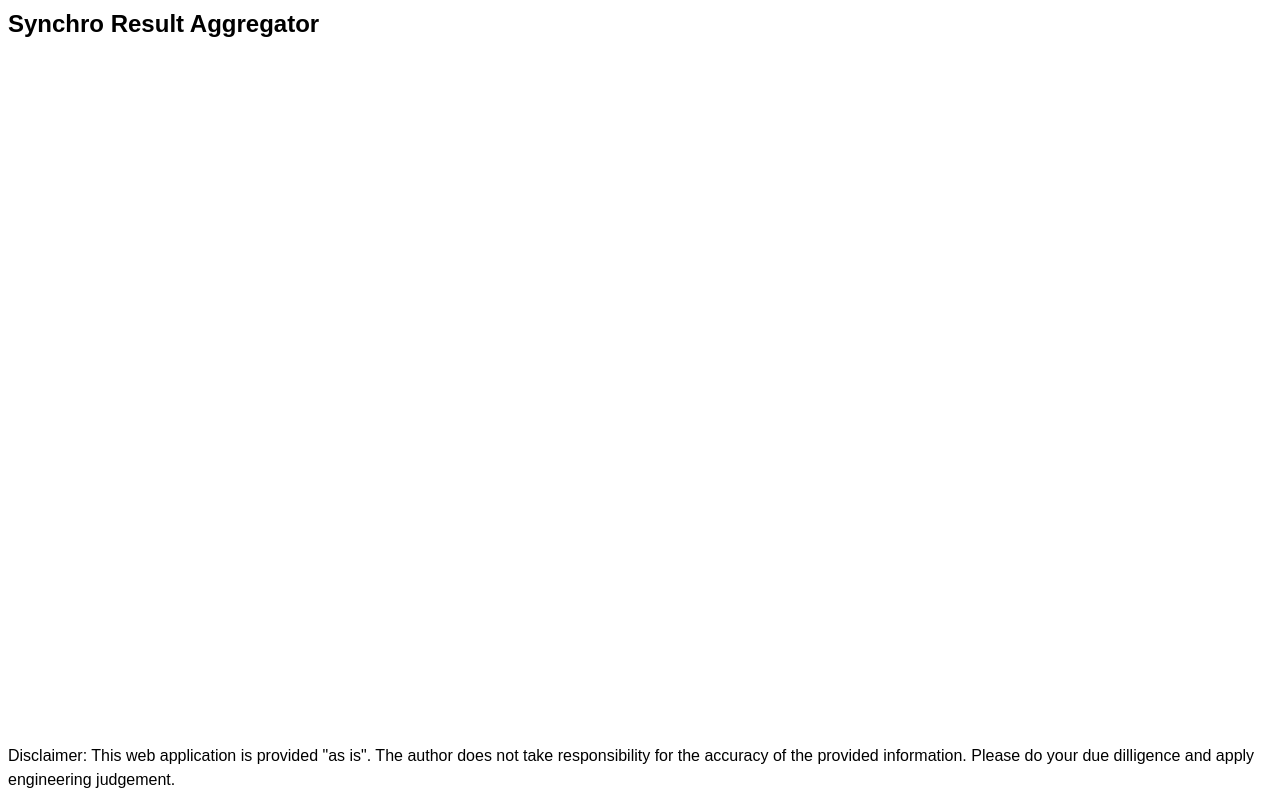
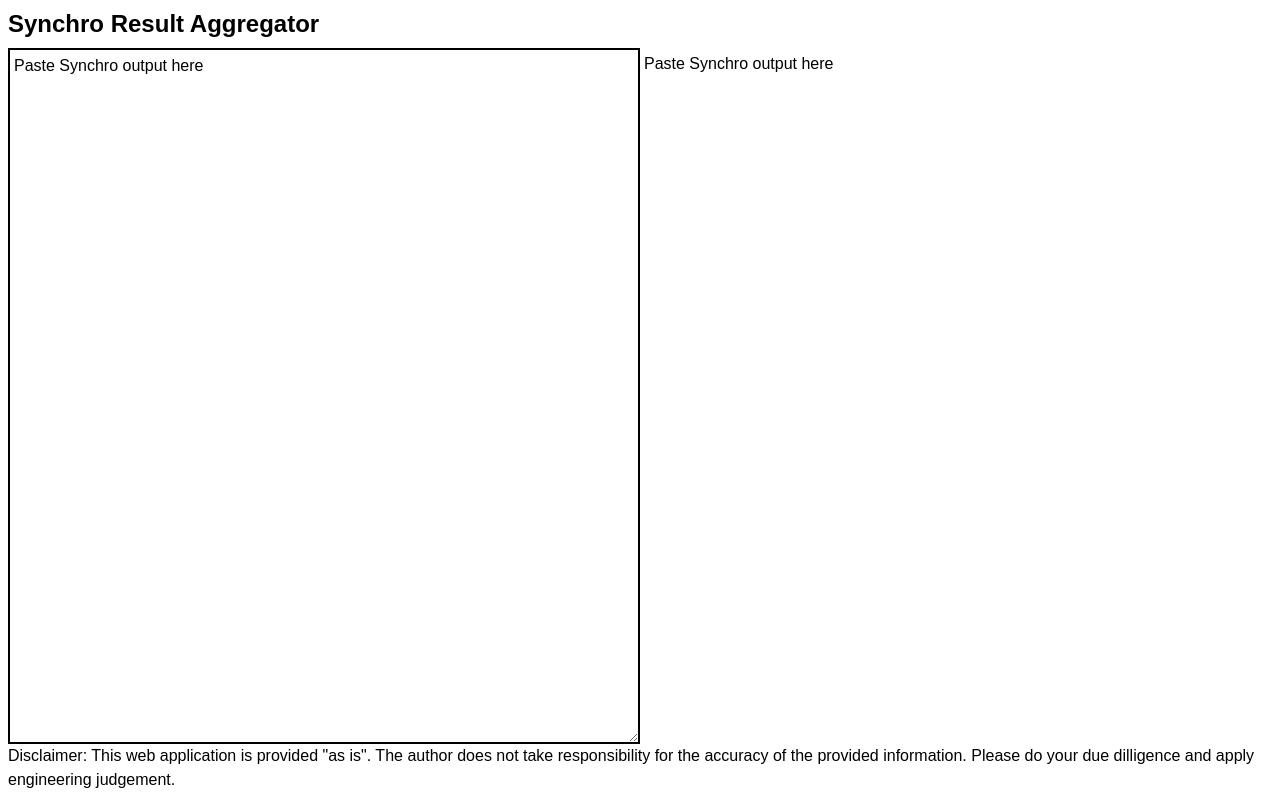
Before and after one commit to wenbei/synchro-table, a Svelte app: page / in a window 1280 px wide. Built offline with nearby package versions, Linux system fonts and the light colour scheme.

Commit message:
Basic CSV import

```diff
--- a/package.json
+++ b/package.json
@@ -11,6 +11,7 @@
   "devDependencies": {
     "@sveltejs/vite-plugin-svelte": "^3.0.2",
     "@tsconfig/svelte": "^5.0.2",
+    "@types/papaparse": "^5.3.14",
     "autoprefixer": "^10.4.17",
     "postcss": "^8.4.35",
     "svelte": "^4.2.11",
@@ -22,5 +23,7 @@
     "vite": "^5.1.3",
     "vite-tsconfig-paths": "^4.3.1"
   },
-  "dependencies": {}
+  "dependencies": {
+    "papaparse": "^5.4.1"
+  }
 }
--- a/src/App.svelte
+++ b/src/App.svelte
@@ -1,9 +1,32 @@
 <script lang="ts">
+  import Papa from "papaparse";
+
+  let synchro = "Paste Synchro output here";
+
+  let results: any;
+
+  function parseResults() {
+    results = Papa.parse(synchro, {
+      skipEmptyLines: true,
+      transform: (str) => str.trim(),
+    }).data;
+
+    console.log(results);
+  }
+
+  parseResults();
 </script>
 
 <h1 class="text-2xl font-bold mb-2">Synchro Result Aggregator</h1>
 
-<main class="relative flex flex-col flex-grow"></main>
+<main class="flex flex-grow">
+  <textarea bind:value={synchro} on:input={parseResults} spellcheck="false" class="grow shrink-0 basis-1/2 p-1 border-2 border-black"></textarea>
+  <div class="grow shrink-0 basis-1/2 p-1">
+    {#each results as line}
+      {line} <br />
+    {/each}
+  </div>
+</main>
 
 <footer>
   Disclaimer: This web application is provided "as is". The author does not take responsibility for the accuracy of the provided information. Please do your due dilligence and apply engineering
```
Also changed, not shown: 1 other file (tests, documents, lock files or other folders).
